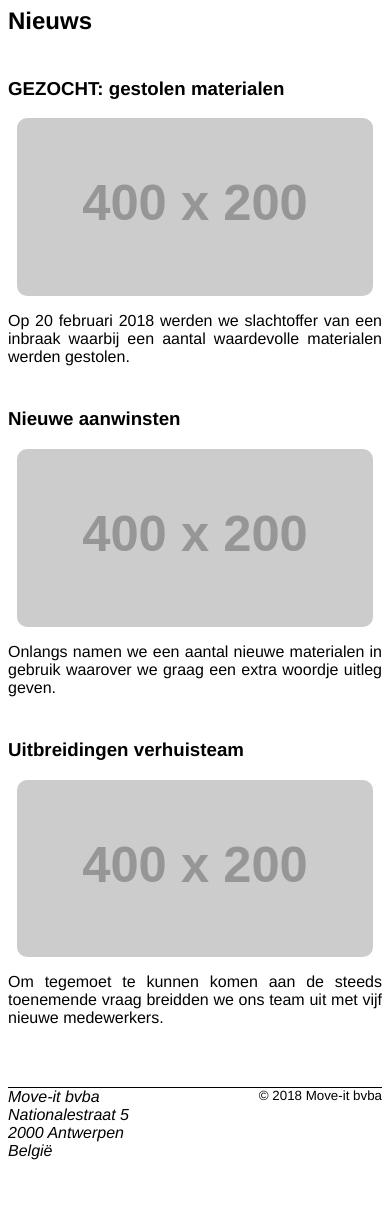
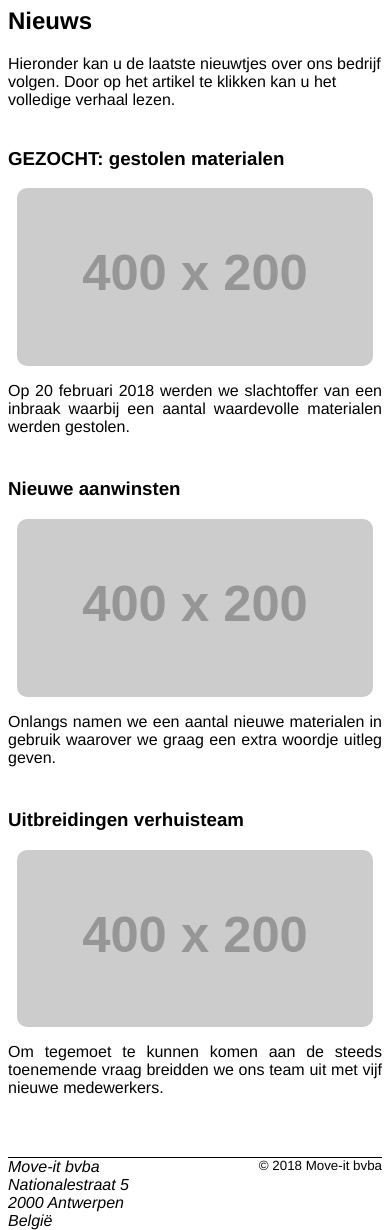
Before and after one commit to butskristof/moveit, a plain HTML site: page index.html in a window 390 px wide. Shown: the part 640-1870 px from the top of the page. Before the commit the page ends 1800 px from the top, so only its background shows below. Drawn offline with Linux system fonts and the light colour scheme; placeholder pictures from the web are drawn by us.

Commit message:
Responsive columns

```diff
--- a/css/style.scss
+++ b/css/style.scss
@@ -72,6 +72,13 @@ body {
 		}
 	}
 
+	a {
+		color: black;
+		text-decoration: none;
+		article {
+		}
+	}
+
 	/*  SECTIONS  */
 	section {
 		clear: both;
--- a/index.html
+++ b/index.html
@@ -38,22 +38,35 @@
 		</section>
 		<section class="content">
 			<h2>Nieuws</h2>
+			<p>Hieronder kan u de laatste nieuwtjes over ons bedrijf volgen. Door op het artikel te klikken kan u het volledige verhaal lezen.</p>
 			<div class="group">
-				<article class="col span_1_of_3">
+				<div class="col span_1_of_3">
+					<a href="#">
+						<article>
 							<h3>GEZOCHT: gestolen materialen</h3>
 							<img src="http://placehold.it/400x200" alt="gestolen materialen">
 							<p>Op 20 februari 2018 werden we slachtoffer van een inbraak waarbij een aantal waardevolle materialen werden gestolen.</p>
 						</article>
-				<article class="col span_1_of_3">
+					</a>
+				</div><!-- /col -->
+				<div class="col span_1_of_3">
+					<a href="#">
+						<article>
 							<h3>Nieuwe aanwinsten</h3>
 							<img src="http://placehold.it/400x200" alt="nieuwe aanwinsten">
 							<p>Onlangs namen we een aantal nieuwe materialen in gebruik waarover we graag een extra woordje uitleg geven.</p>
 						</article>
-				<article class="col span_1_of_3">
+					</a>
+				</div><!-- /col -->
+				<div class="col span_1_of_3">
+					<a href="#">
+						<article>
 							<h3>Uitbreidingen verhuisteam</h3>
 							<img src="http://placehold.it/400x200" alt="nieuwe verhuizers">
 							<p>Om tegemoet te kunnen komen aan de steeds toenemende vraag breidden we ons team uit met vijf nieuwe medewerkers.</p>
 						</article>
+					</a>
+				</div><!-- /col -->
 			</div><!-- /group -->
 		</section>
 	</main>
```
Also changed, not shown: css/style.css. Lines whose indentation alone changed are shown as unchanged.
